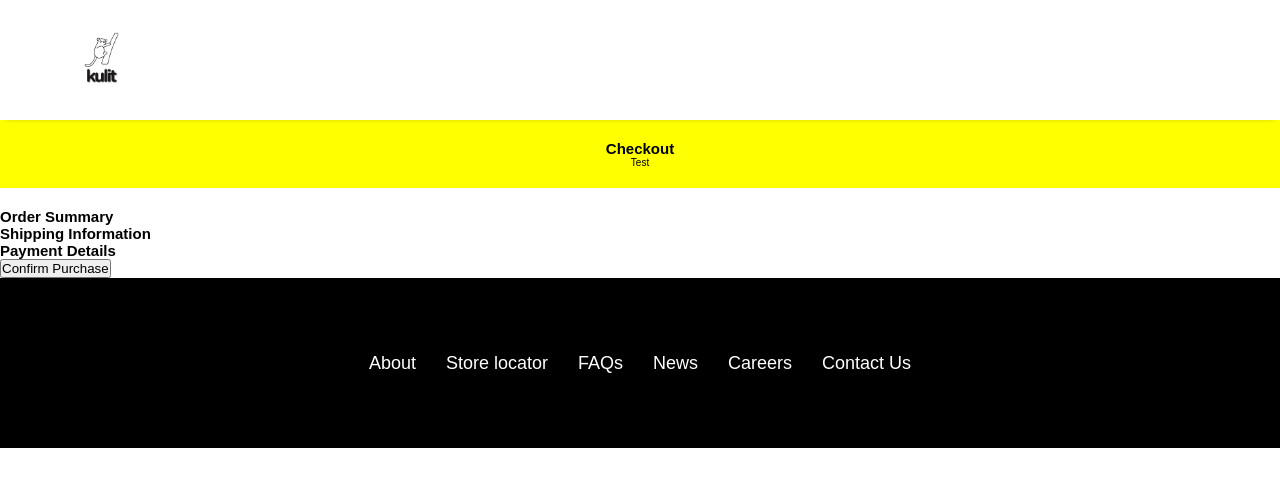
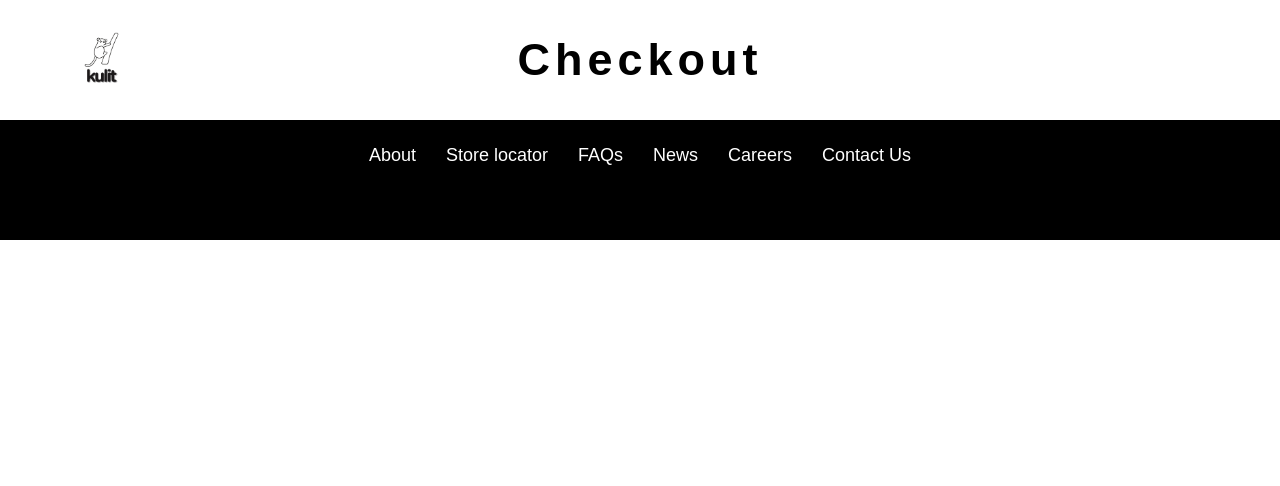
Before and after one commit to J-Souffle/KulitEcommerce, a React (Create React App) app: page /checkout in a window 1280 px wide. Shown: the top 486 px of the page. Built offline with nearby package versions, Linux system fonts and the light colour scheme; a web font is replaced by a local one.

Commit message:
Added "Checkout" to the navbar

```diff
--- a/src/components/CheckoutComponents/NavbarCheckout.css
+++ b/src/components/CheckoutComponents/NavbarCheckout.css
@@ -365,6 +365,20 @@
     padding-top: 4rem;
 }
 
+.navbar-text {
+    /* background-color: yellow; */
+    font-size: 3rem;
+    letter-spacing: 5px;
+    text-align: center;
+    position: absolute;
+    top: 50%;
+    left: 50%;
+    transform: translate(-50%, -50%);
+}
+
+
+
+
 @media (max-width:600px) {
     .nav-links {
         display: none;
--- a/src/components/CheckoutComponents/NavbarCheckout.jsx
+++ b/src/components/CheckoutComponents/NavbarCheckout.jsx
@@ -3,8 +3,6 @@ import "./NavbarCheckout.css";
 import LogoImg2 from "../../img/1.png";
 import { Link } from "react-router-dom";
 import { useContext, useState } from "react";
-import CartWithItems from "./../CartWithItems";
-import EmptyCart from "./../EmptyCart";
 import { CartContext } from "../../pages/ProductPage";
 import { IconMenu2, IconShoppingCart, IconX } from "@tabler/icons-react";
 
@@ -69,6 +67,7 @@ function Navbar() {
       <nav className="navbar">
         <div className="container">
           <div className={`nav-container ${sticky ? "cont-sticky" : ""}`}>
+
             <Link to="/">
               <img
                 onClick={scrollToTop}
@@ -77,7 +76,9 @@ function Navbar() {
                 className="logo-img"
               />
             </Link>
-
+            <div className="navbar-text">
+          <h2>Checkout</h2>
+          </div>
             <div className="hamburger-menu">
               <i
                 data-array-length={cartItem.length}
--- a/src/pages/CheckoutPage.jsx
+++ b/src/pages/CheckoutPage.jsx
@@ -1,5 +1,5 @@
 import React from "react";
-import CheckoutBanner from "../components/CheckoutComponents/CheckoutBanner";
+// import CheckoutBanner from "../components/CheckoutComponents/CheckoutBanner";
 import OrderSummary from "../components/CheckoutComponents/OrderSummary";
 import ShippingInfo from "../components/CheckoutComponents/ShippingInfo";
 import PaymentDetails from "../components/CheckoutComponents/PaymentDetails";
@@ -10,7 +10,6 @@ function Checkout() {
   return (
     <>
 
-      <CheckoutBanner />
       <OrderSummary />
       <ShippingInfo />
       <PaymentDetails />
```
